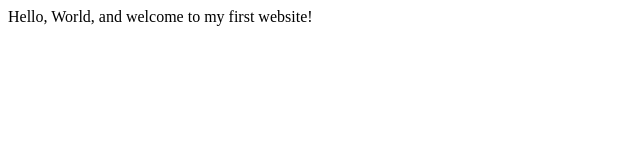
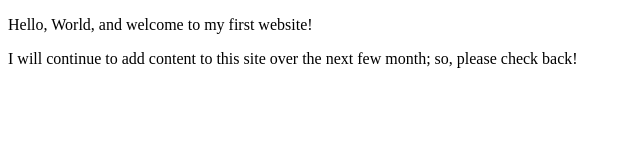
Before and after one commit to ngocbnguyen-5/ngocbnguyen-5.github.io, a plain HTML site: page index.html in a window 1280 px wide. Shown: the whole page, without its empty margins (0-640 px from the left). Drawn offline with Linux system fonts and the light colour scheme.

Commit message:
Expanded home page
updated meta and add content

```diff
--- a/index.html
+++ b/index.html
@@ -3,9 +3,14 @@
     <head>
         <meta charset="utf-8">
         <meta name="viewport" content="width=device-width, initial-scale=1.0">
-        <title>My First Website</title>
+        <meta name="author" content="Jade Ng">
+
+
+        <title>CE Truffaut | Web Developer</title>
     </head>
     <body>
-       Hello, World, and welcome to my first website!
+       <p>Hello, World, and welcome to my first website!</p>
+       <p>I will continue to add content to this site over the next few month; so, please check back!</p>
+
     </body>
 </html>
```
